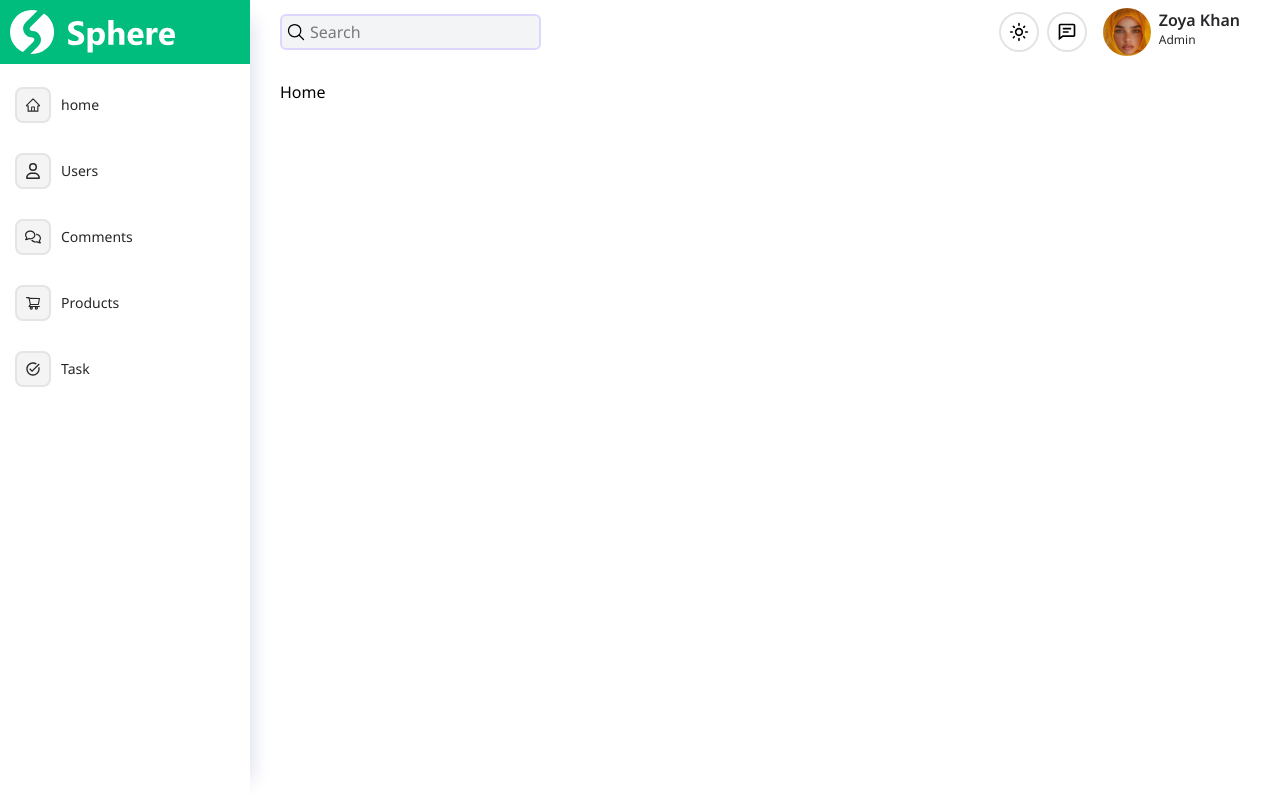
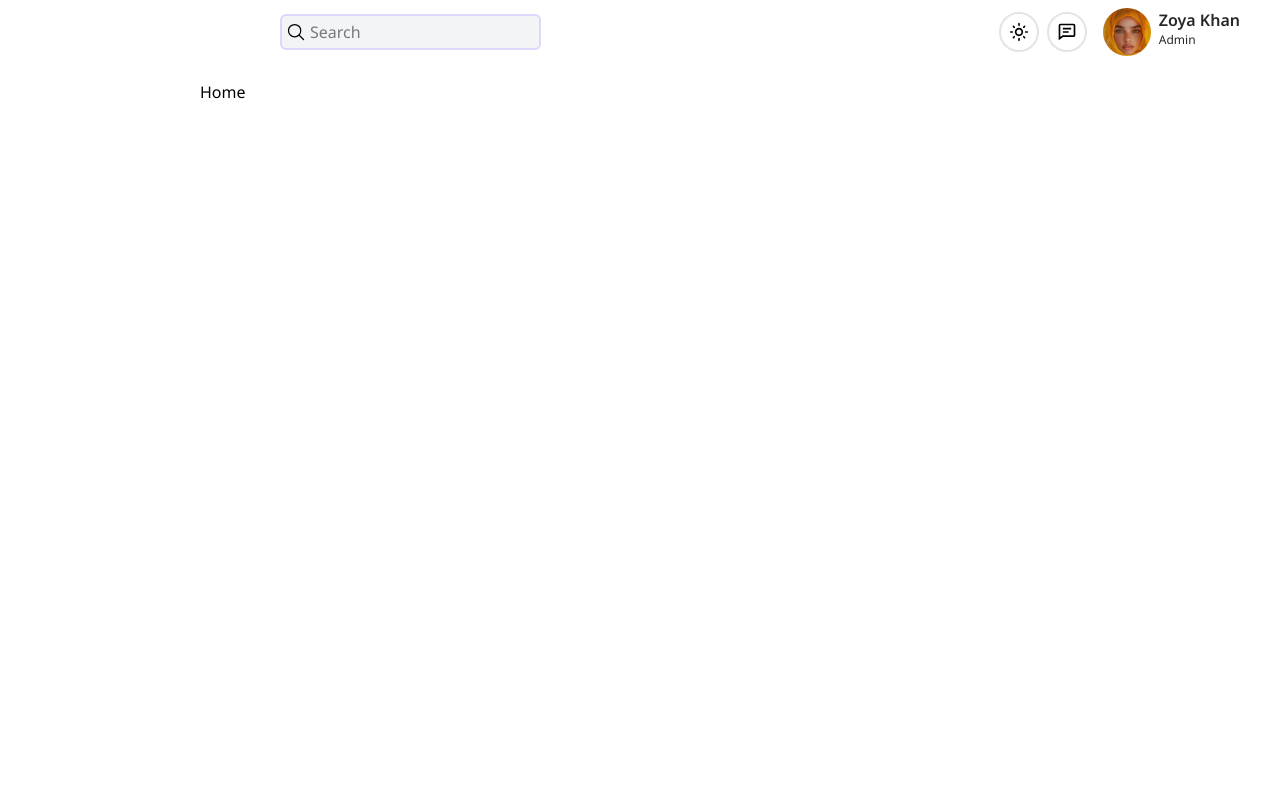
Before and after one commit to hossein1075/dashbord-admin, a React (Vite) app: page / in a window 1280 px wide. Built offline with nearby package versions, Linux system fonts and the light colour scheme.

Commit message:
set open state sideBar

```diff
--- a/src/App.jsx
+++ b/src/App.jsx
@@ -4,21 +4,25 @@ import Header from './Components/Header/Header'
 import routes from './router'
 import { useRoutes } from 'react-router-dom'
 import SideBar from './Components/SideBar/SideBar'
+import { TemplateContextApi } from './ContextApi/CreateContext'
 
 function App() {
 let route = useRoutes(routes)
+const [open, setOpen] = useState(false)
 
   return (
     <>
+    <TemplateContextApi.Provider value={{open, setOpen}}>
     <div className='flex'>
     <SideBar/>
     <div className='flex-1 ml-50'>
     <Header/>
-    <div className='p-20'>
+    <div className='pt-20'>
       {route}
     </div>
     </div>
     </div>
+    </TemplateContextApi.Provider>
     </>
   )
 }
--- a/src/Components/Header/NavMobile/NavMobile.jsx
+++ b/src/Components/Header/NavMobile/NavMobile.jsx
@@ -1,10 +1,16 @@
-import React from 'react'
+import React, { useContext } from 'react'
 import { FaBars } from "react-icons/fa6";
+import { TemplateContextApi } from '../../../ContextApi/CreateContext';
+
 function NavMobile() {
+
+  const ContextData = useContext(TemplateContextApi)
+
+
   return (
-      <nav className='fixed top-0 left-60 right-0'>
+      <nav className='fixed top-0 left-0 lg:left-60 right-0'>
     <div className='flex lg:hidden items-center justify-between py-2 px-5 dark:bg-zinc-700 bg-white'>
-      <button className='text-white bg-emerald-500 w-10 h-9 flexCenter rounded-md cursor-pointer'>
+      <button className='text-white bg-emerald-500 w-10 h-9 flexCenter rounded-md cursor-pointer' onClick={() => ContextData.setOpen(true)}>
         <FaBars />
       </button>
       <div>
--- a/src/Components/SideBar/SideBar.jsx
+++ b/src/Components/SideBar/SideBar.jsx
@@ -1,20 +1,32 @@
-import React from 'react'
+import React, { useContext } from 'react'
 import { NavLink } from 'react-router-dom'
 import { AiOutlineHome } from "react-icons/ai";
 import { FaRegUser } from "react-icons/fa6";
 import { FaRegComments } from "react-icons/fa6";
 import { AiOutlineShoppingCart } from "react-icons/ai";
 import { MdOutlineTaskAlt } from "react-icons/md";
+import { TemplateContextApi } from '../../ContextApi/CreateContext';
+
 function SideBar() {
+
+  const ContextData = useContext(TemplateContextApi)
 
   // <div class="transition-[left_0.3s_ease,width_0.3s_ease] ..."></div>
 
   return (
-    <nav className='w-62.5 h-screen fixed  bg-white shadow-[20px_0_20px_-20px_#d3d7e9] z-40 dark:bg-zinc-700'>
+    <nav className={`w-62.5 h-screen fixed lg:left-0  bg-white shadow-[20px_0_20px_-20px_#d3d7e9] z-40 dark:bg-zinc-700  transition-all duration-500 ease-in-out delay-150 ${ContextData.open ? 'translate-x-0 opacity-100 scale-100' : 'translate-x-[-260px] opacity-0 scale-95'}`}>
       <div className='bg-emerald-500 p-2.5 mb-4 '>
         <img src="/images/sidebar/logo.svg" className='h-11' alt="logo" />
       </div>
       <ul>
+        <li className='mb-4'>
+          <button className={`flex items-center gap-2.5 py-1.75 px-3.75  text-sm`}>
+            <span className={`size-9 rounded-lg flexCenter border-2 border-solid border-zinc-200 dark:bg-emerald-500  `}>
+
+            </span>
+            home
+          </button>
+        </li>
         <li className='mb-4'>
           <NavLink to='/home' className={({isActive}) => `flex items-center gap-2.5 py-1.75 px-3.75  text-sm  ${isActive ? 'bg-gray-100 text-zinc-800' : 'text-zinc-800 dark:text-zinc-100'}`}>
             <span className={`size-9 rounded-lg flexCenter border-2 border-solid border-zinc-200 dark:bg-emerald-500  ${window.location.pathname === '/home' ? 'bg-emerald-500 text-zinc-100' : 'bg-zinc-100'}`}>
--- /dev/null
+++ b/src/ContextApi/CreateContext.jsx
@@ -0,0 +1,3 @@
+import { createContext } from "react";
+
+export const TemplateContextApi = createContext()
```
